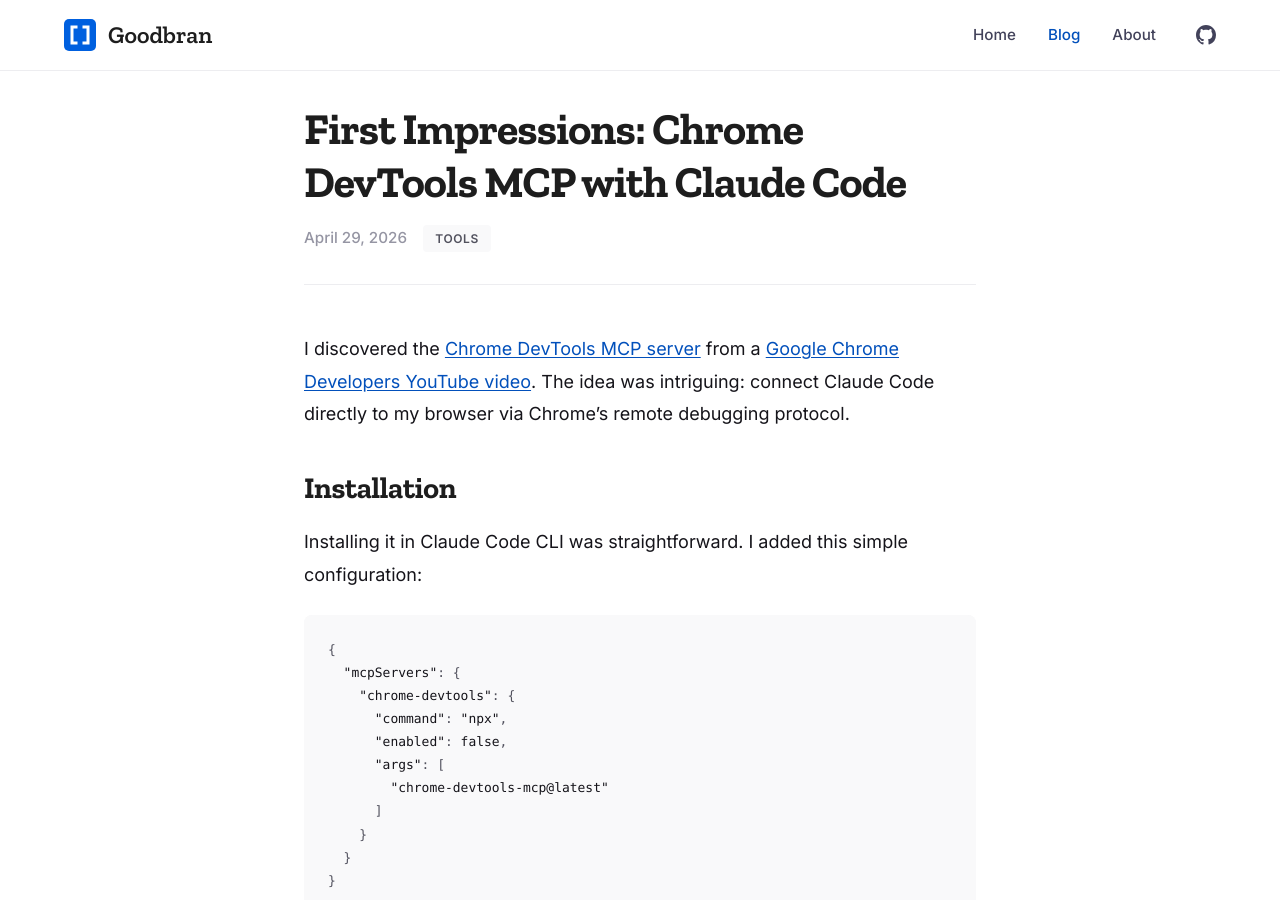
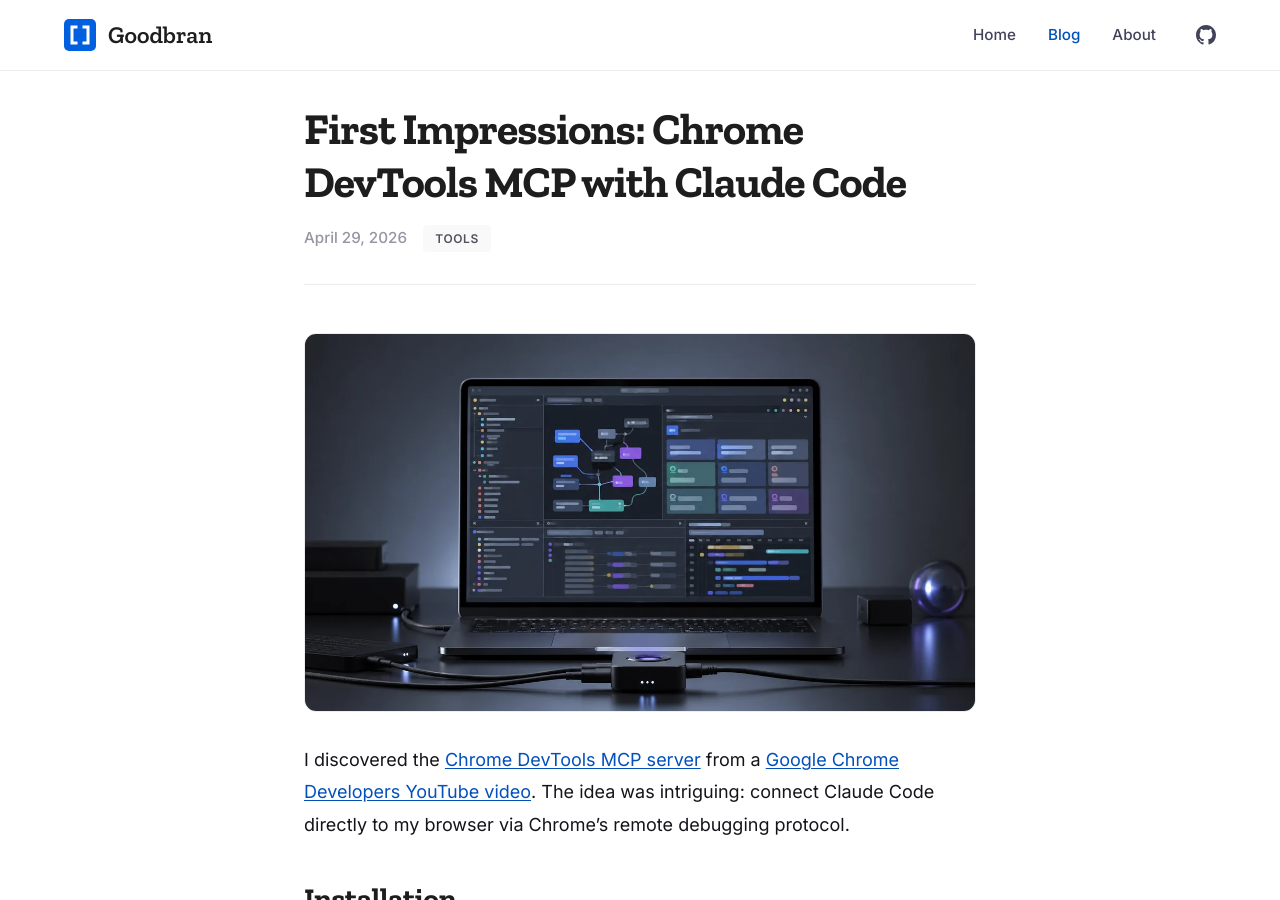
Before and after one commit to GoodBran/goodbran.github.io, a Jekyll site: the page built from _posts/2026-04-29-chrome-devtools-mcp-first-impressions.markdown, in a window 1280 px wide and 900 px high. Built offline with Jekyll 4.4.1, drawn with Linux system fonts in a browser that asks for light colours.

Commit message:
Add cover image and update AGENTS.md guidelines

```diff
--- a/_posts/2026-04-29-chrome-devtools-mcp-first-impressions.markdown
+++ b/_posts/2026-04-29-chrome-devtools-mcp-first-impressions.markdown
@@ -4,6 +4,7 @@
 date: 2026-04-29 10:00:00 +0800
 category: tools
 description: "My first experience with the Chrome DevTools MCP server - giving Claude the ability to 'see' my browser screen and debug web pages in real-time."
+cover_image: "/assets/images/chrome-devtools-mcp-first-impressions-cover.webp"
 ---
 
 I discovered the [Chrome DevTools MCP server](https://github.com/ChromeDevTools/chrome-devtools-mcp) from a [Google Chrome Developers YouTube video](https://www.youtube.com/watch?v=DanTBy6Qazg&list=PLNYkxOF6rcIAcezfL8q0rjt13ufKseL5X&index=6). The idea was intriguing: connect Claude Code directly to my browser via Chrome's remote debugging protocol.
```
Also changed, not shown: AGENTS.md (+1 -0 lines), assets/images/chrome-devtools-mcp-first-impressions-cover.webp (added).
